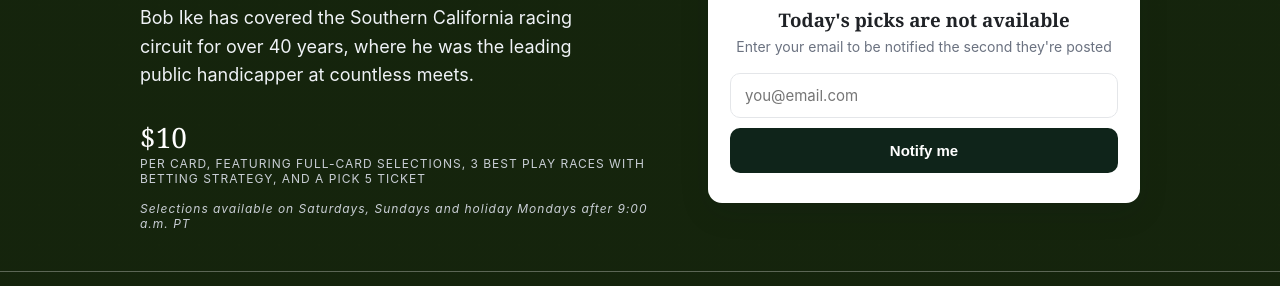
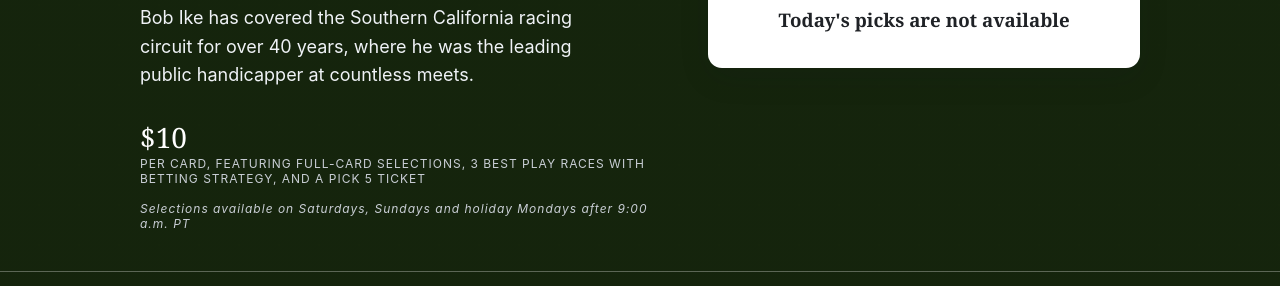
Before and after one commit to BobIkePicks-Admin/bobikepicks.com, a website: page index.html in a window 1280 px wide. Shown: the part 278-564 px from the top of the page. Drawn offline with Linux system fonts and the light colour scheme; no server answers.

Commit message:
Add files via upload

```diff
--- a/index.html
+++ b/index.html
@@ -70,10 +70,6 @@
           <div class="off-state">
             <div class="lock">🔒</div>
             <h3>Today's picks are not available</h3>
-            <p>Enter your email to be notified the second they're posted</p>
-            <input type="email" id="notifyEmail" placeholder="you@email.com" />
-            <div style="height:10px"></div>
-            <button class="btn btn-dark" id="notifyBtn">Notify me</button>
           </div>
         </div>
       </div>
```
